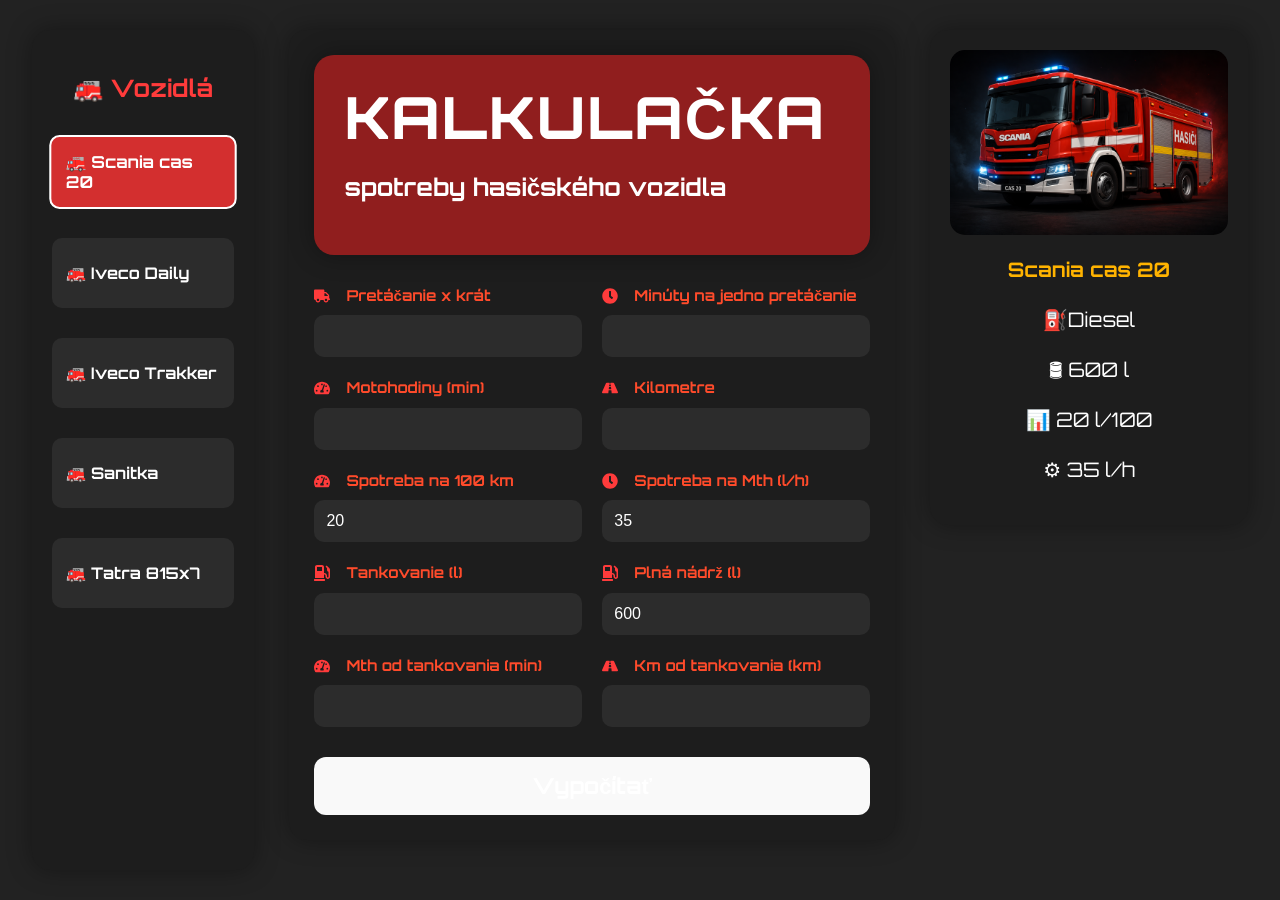
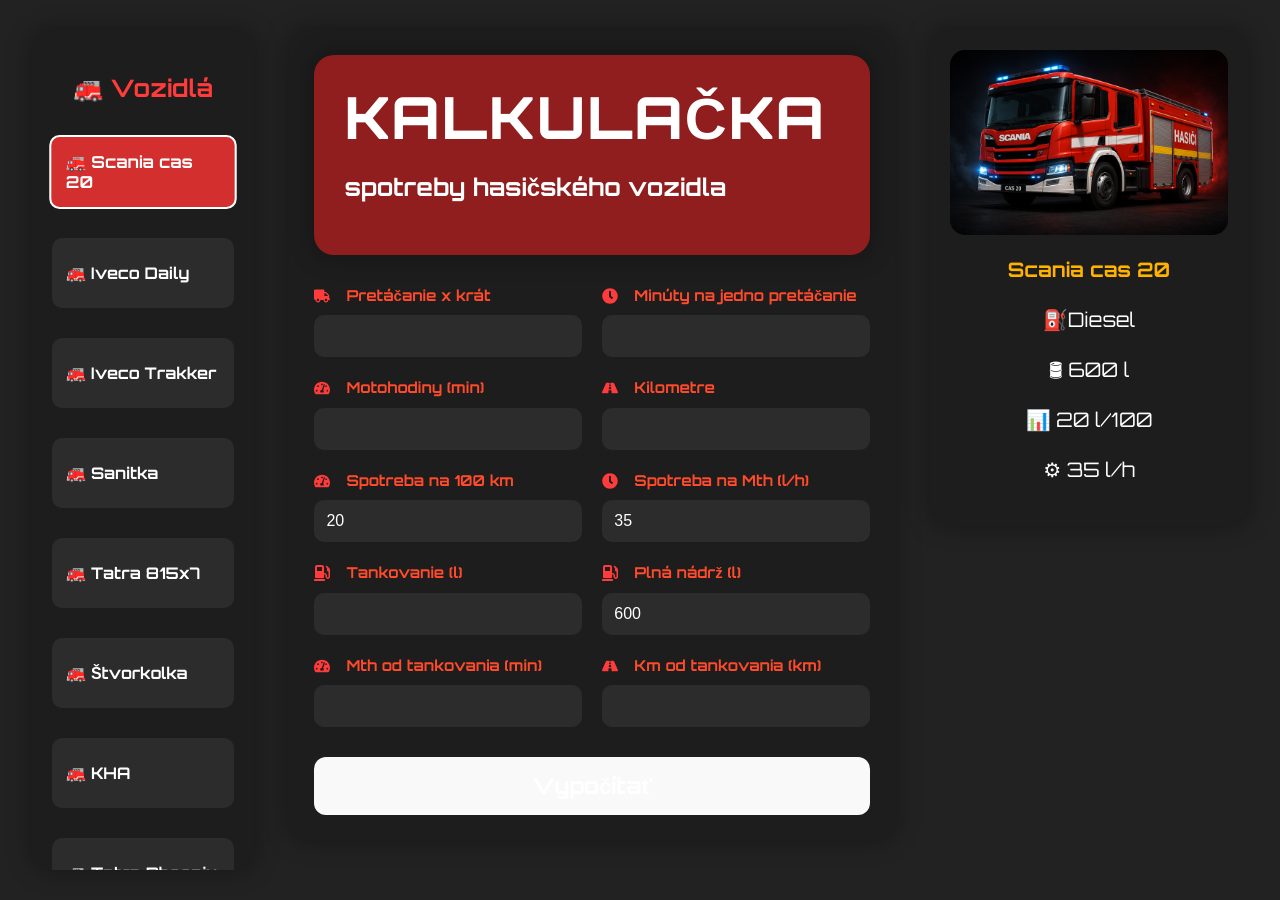
Before and after one commit to knapcikmarek/vyuctovanie, a React (Vite) app: page / in a window 1280 px wide. Built offline with nearby package versions, Linux system fonts and the light colour scheme.

Commit message:
pridanie aut

```diff
--- a/src/App.jsx
+++ b/src/App.jsx
@@ -65,6 +65,51 @@
       spotreba100: 16,
       spotrebaMth: 19,
 
+    },
+    {
+      id:6,
+      nazov: "Štvorkolka",
+      obrazok: "/images/scania.png",
+      palivo: "Benzin",
+      plnaNadrz: 600,
+      spotreba100: 20,
+      spotrebaMth: 35,
+    },
+    {
+      id:7,
+      nazov: "KHA",
+      obrazok: "/images/scania.png",
+      palivo: "Diesel",
+      plnaNadrz: 600,
+      spotreba100: 20,
+      spotrebaMth: 35,
+    },
+    {
+      id:8,
+      nazov: "Tatra Phoenix",
+      obrazok: "/images/scania.png",
+      palivo: "Diesel",
+      plnaNadrz: 600,
+      spotreba100: 20,
+      spotrebaMth: 35,
+    },
+    {
+      id:9,
+      nazov: "Man Tunel",
+      obrazok: "/images/scania.png",
+      palivo: "Diesel",
+      plnaNadrz: 600,
+      spotreba100: 20,
+      spotrebaMth: 35,
+    },
+    {
+      id:10,
+      nazov: "Autobus",
+      obrazok: "/images/scania.png",
+      palivo: "Diesel",
+      plnaNadrz: 600,
+      spotreba100: 20,
+      spotrebaMth: 35,
     },
   ];
 
```
